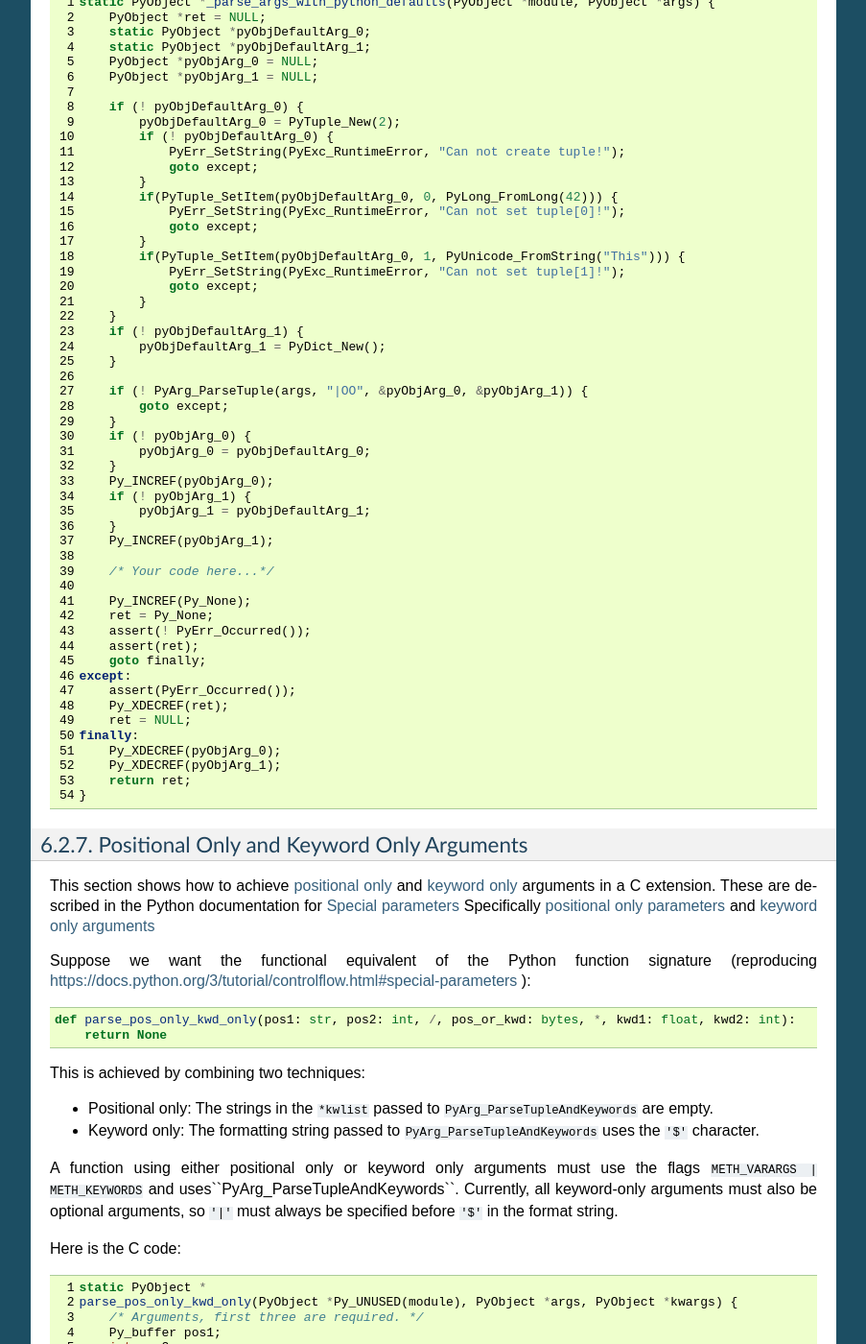
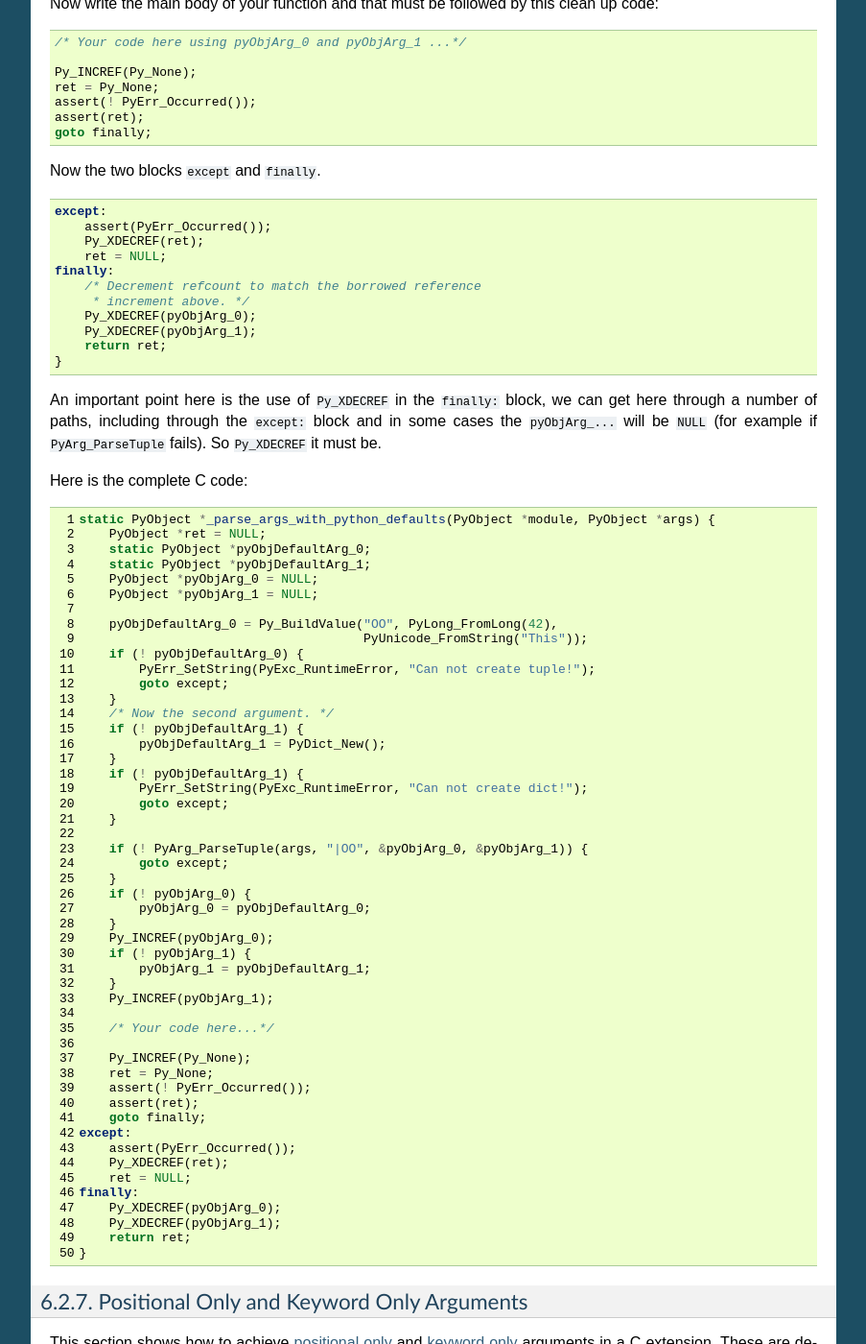
Before and after one commit to paulross/PythonExtensionPatterns, a Sphinx documentation site: the page built from doc/sphinx/source/parsing_arguments.rst, in a window 1280 px wide and 1400 px high, scrolled down 9611 px. Shown: the whole window at 96% size, without its empty margins (198-1101 px from the left). Built offline with Sphinx 7.4.7, drawn with Linux system fonts in a browser that asks for light colours; some of the changed text lies outside the part shown.

Commit message:
Documentation review changes for the chapter "Parsing Python Arguments".

```diff
--- a/doc/sphinx/source/parsing_arguments.rst
+++ b/doc/sphinx/source/parsing_arguments.rst
@@ -28,6 +28,21 @@
 
 The C function signature must be declared correctly depending on the arguments it is expected to work with.
 Here is a small summary of the required declaration.
+
+In all cases the function has a *context* which is the first argument.
+
+- For free functions the first argument is the module within which the function is declared.
+  This allows you to access other attributes or functions in the module.
+- For member functions (methods) the first argument is the object within which the function is declared ( ``self`` ).
+  This allows you to access other properties or functions in the object.
+
+If the argument is unused then the `Py_UNUSED <https://docs.python.org/3/c-api/intro.html#c.Py_UNUSED>`_ can be used to
+supress a compiler warning or error thus:
+
+.. code-block:: c
+
+    static PyObject *
+    parse_args_kwargs(PyObject *Py_UNUSED(module), PyObject *args, PyObject *kwargs);
 
 No Arguments
 ^^^^^^^^^^^^^^^^^^
@@ -113,21 +128,36 @@
 .. warning::
 
     Error messages can be slightly misleading as the argument index is the *C* index
-    not the *Python* index. For example a C function using ``METH_VARARGS`` declared as
+    not the *Python* index.
+
+    For example a C function using ``METH_VARARGS`` declared as:
+
     ``static PyObject *parse_args(PyObject *module, PyObject *args);``
-    which expects the Python argument[0] to be a bytes object and the Python argument[1]
-    to be an integer by using ``PyArg_ParseTuple(args, "Si", &arg0, &arg1)``.
 
-    Calling this from Python with ``parse_args(21, 22)`` will give
+    Which expects the Python argument[0] to be a bytes object and the Python argument[1]
+    to be an integer by using:
+
+    ``PyArg_ParseTuple(args, "Si", &arg0, &arg1)``
+
+    Calling this from Python with ``parse_args(21, 22)`` will give:
+
     ``TypeError: argument 1 must be bytes, not int``.
 
     The "1" here refers to the C index not the Python index.
-    The correct call would be to change the 0th Python argument to
+    The correct call would be to change the 0th Python argument to:
+
     ``cParseArgs.parse_args(b'21', 22)``
 
-    Also consider the signature ``def parse_args(a: bytes, b: int, c: str = '') -> int:``
-    Called with ``parse_args(b'bytes', '456')`` gives the error "'str' object cannot be interpreted as an integer"
+    Also consider the signature:
+
+    ``def parse_args(a: bytes, b: int, c: str = '') -> int:``
+
+    Called with ``parse_args(b'bytes', '456')`` gives the error:
+
+    ``"'str' object cannot be interpreted as an integer"``
+
     without specifying which argument it is referring to.
+
 
 Examples
 ====================================
@@ -149,7 +179,7 @@
     }
 
 This function is added to the module methods with the ``METH_NOARGS`` value.
-The Python interpreter will raise a ``TypeError`` in any arguments are offered.
+The Python interpreter will raise a ``TypeError`` on any arguments are offered to the function.
 
 .. code-block:: c
 
@@ -207,7 +237,7 @@
 
 
 Arguments as Borrowed References
-^^^^^^^^^^^^^^^^^^^^^^^^^^^^^^^^
+^^^^^^^^^^^^^^^^^^^^^^^^^^^^^^^^^^^
 
 There is some subtlety here as indicated by the comments. ``*arg`` is not our reference, it is a borrowed reference
 so why don't we increment it at the beginning of this function and decrement it at the end?
@@ -308,17 +338,18 @@
 
 The function will be called with three arguments, the module, a ``PyTupleObject`` that contains a tuple of arguments
 and a ``PyDictObject`` that contains a dictionary of keyword arguments.
+The keyword arguments can be NULL if there are no keyword arguments.
 You can either parse these yourself or use a helper method to parse it into Python and C types.
 
-In the following code we are expecting a sequence and an optional integer defaulting to 1.
+In the following code we are expecting a sequence and an optional integer count defaulting to 1.
 It returns the `sequence` repeated `count` times.
 In Python the equivalent function declaration would be::
 
     def parse_args_kwargs(sequence=typing.Sequence[typing.Any], count: = 1) -> typing.Sequence[typing.Any]:
         return sequence * count
 
-Here is the C code, note the string that describes the argument types passed to ``PyArg_ParseTupleAndKeywords``,
-if these types are not present a ``ValueError`` will be set.
+Here is the C code, note the string ``"O|i"`` that describes the argument types passed to
+``PyArg_ParseTupleAndKeywords``, if these types are not present a ``TypeError`` will be set.
 
 .. code-block:: c
 
@@ -420,7 +451,7 @@
     /* arg.buf has the byte data of length arg.len */
 
 However this will likely segfault if it is used as a default argument using ``"|y*"`` formatting string as the
-Py_Buffer is uninitialized.
+``Py_Buffer`` is uninitialized.
 Here is the fix for using a default value of ``b''``:
 
 .. code-block:: c
@@ -477,10 +508,10 @@
 
     def function(arg_0=(42, "this"), arg_1={}):
 
-The first argument is immutable, the second is mutable and so we need to mimic the well known behaviour of Python
-with mutable arguments.
-Mutable default arguments are evaluated once only at function definition time and then becomes a (mutable) property of
-the function.
+The first argument is immutable, the second is mutable.
+We need to mimic the well known behaviour of Python with mutable arguments where default arguments are evaluated once
+only at function definition time and then becomes a (mutable) property of the function.
+
 For example:
 
 .. code-block:: python
@@ -507,7 +538,7 @@
 
 .. code-block:: c
 
-    static PyObject *_parse_args_with_python_defaults(PyObject *module, PyObject *args) {
+    static PyObject *parse_args_with_python_defaults(PyObject *module, PyObject *args) {
         PyObject *ret = NULL;
 
         /* This first pointer need not be static as the argument is immutable
@@ -528,33 +559,31 @@
         PyObject *pyObjArg_0 = NULL;
         PyObject *pyObjArg_1 = NULL;
 
-Then, if the default values have not been initialised, initialise them. In this case it is a bit tedious merely because of the nature of the arguments. So in practice this might be clearer if this was in separate function:
+Then, if the default values have not been initialised, initialise them.
+In this case it is a bit tedious merely because of the nature of the arguments.
+So in practice this might be clearer if this was in separate function:
 
 .. code-block:: c
 
         /* Initialise first argument to its default Python value. */
+        pyObjDefaultArg_0 = Py_BuildValue("OO", PyLong_FromLong(42),
+                                          PyUnicode_FromString("This"));
         if (! pyObjDefaultArg_0) {
-            pyObjDefaultArg_0 = PyTuple_New(2);
-            if (! pyObjDefaultArg_0) {
-                PyErr_SetString(PyExc_RuntimeError, "Can not create tuple!");
-                goto except;
-            }
-            if(PyTuple_SetItem(pyObjDefaultArg_0, 0, PyLong_FromLong(42))) {
-                PyErr_SetString(PyExc_RuntimeError, "Can not set tuple[0]!");
-                goto except;
-            }
-            if(PyTuple_SetItem(pyObjDefaultArg_0, 1, PyUnicode_FromString("This"))) {
-                PyErr_SetString(PyExc_RuntimeError, "Can not set tuple[1]!");
-                goto except;
-            }
+            PyErr_SetString(PyExc_RuntimeError, "Can not create tuple!");
+            goto except;
         }
         /* Now the second argument. */
         if (! pyObjDefaultArg_1) {
             pyObjDefaultArg_1 = PyDict_New();
         }
+        if (! pyObjDefaultArg_1) {
+            PyErr_SetString(PyExc_RuntimeError, "Can not create dict!");
+            goto except;
+        }
 
-
-Now parse the given arguments to see what, if anything, is there. ``PyArg_ParseTuple`` will set each working pointer non-``NULL`` if the argument is present. As we set the working pointers ``NULL`` prior to this call we can now tell if any argument is present.
+Now parse the given arguments to see what, if anything, is there.
+``PyArg_ParseTuple`` will set each working pointer non-``NULL`` if the argument is present.
+As we set the working pointers ``NULL`` prior to this call we can now tell if any argument is present.
 
 .. code-block:: c
 
@@ -599,13 +628,16 @@
         Py_XDECREF(ret);
         ret = NULL;
     finally:
-        /* Decrement refcount to match the increment above. */
+        /* Decrement refcount to match the borrowed reference
+         * increment above. */
         Py_XDECREF(pyObjArg_0);
         Py_XDECREF(pyObjArg_1);
         return ret;
     }
 
-An important point here is the use of ``Py_XDECREF`` in the ``finally:`` block, we can get here through a number of paths, including through the ``except:`` block and in some cases the ``pyObjArg_...`` will be ``NULL`` (for example if ``PyArg_ParseTuple`` fails). So  ``Py_XDECREF`` it must be.
+An important point here is the use of ``Py_XDECREF`` in the ``finally:`` block, we can get here through a number of
+paths, including through the ``except:`` block and in some cases the ``pyObjArg_...`` will be ``NULL``
+(for example if ``PyArg_ParseTuple`` fails). So  ``Py_XDECREF`` it must be.
 
 Here is the complete C code:
 
@@ -619,23 +651,19 @@
         PyObject *pyObjArg_0 = NULL;
         PyObject *pyObjArg_1 = NULL;
 
+        pyObjDefaultArg_0 = Py_BuildValue("OO", PyLong_FromLong(42),
+                                          PyUnicode_FromString("This"));
         if (! pyObjDefaultArg_0) {
-            pyObjDefaultArg_0 = PyTuple_New(2);
-            if (! pyObjDefaultArg_0) {
-                PyErr_SetString(PyExc_RuntimeError, "Can not create tuple!");
-                goto except;
-            }
-            if(PyTuple_SetItem(pyObjDefaultArg_0, 0, PyLong_FromLong(42))) {
-                PyErr_SetString(PyExc_RuntimeError, "Can not set tuple[0]!");
-                goto except;
-            }
-            if(PyTuple_SetItem(pyObjDefaultArg_0, 1, PyUnicode_FromString("This"))) {
-                PyErr_SetString(PyExc_RuntimeError, "Can not set tuple[1]!");
-                goto except;
-            }
+            PyErr_SetString(PyExc_RuntimeError, "Can not create tuple!");
+            goto except;
+        }
+        /* Now the second argument. */
+        if (! pyObjDefaultArg_1) {
+            pyObjDefaultArg_1 = PyDict_New();
         }
         if (! pyObjDefaultArg_1) {
-            pyObjDefaultArg_1 = PyDict_New();
+            PyErr_SetString(PyExc_RuntimeError, "Can not create dict!");
+            goto except;
         }
 
         if (! PyArg_ParseTuple(args, "|OO", &pyObjArg_0, &pyObjArg_1)) {
@@ -676,12 +704,15 @@
 These are described in the Python documentation for
 `Special parameters <https://docs.python.org/3/tutorial/controlflow.html#special-parameters>`_
 Specifically `positional only parameters <https://docs.python.org/3/tutorial/controlflow.html#positional-only-parameters>`_
-and `keyword only arguments <https://docs.python.org/3/tutorial/controlflow.html#keyword-only-arguments>`_
+and `keyword only arguments <https://docs.python.org/3/tutorial/controlflow.html#keyword-only-arguments>`_.
 
 Suppose we want the functional equivalent of the Python function signature
-(reproducing https://docs.python.org/3/tutorial/controlflow.html#special-parameters )::
+(reproducing https://docs.python.org/3/tutorial/controlflow.html#special-parameters ):
 
-    def parse_pos_only_kwd_only(pos1: str, pos2: int, /, pos_or_kwd: bytes, *, kwd1: float, kwd2: int):
+.. code-block:: python
+
+    def parse_pos_only_kwd_only(pos1: str, pos2: int, /, pos_or_kwd: bytes, *, kwd1: float,
+                                kwd2: int):
         return None
 
 This is achieved by combining two techniques:
@@ -690,7 +721,7 @@
 - Keyword only: The formatting string passed to ``PyArg_ParseTupleAndKeywords`` uses the ``'$'`` character.
 
 A function using either positional only or keyword only arguments must use the flags ``METH_VARARGS | METH_KEYWORDS``
-and uses``PyArg_ParseTupleAndKeywords``. Currently, all keyword-only arguments must also be optional arguments, so ``'|'`` must always be
+and uses ``PyArg_ParseTupleAndKeywords``. Currently, all keyword-only arguments must also be optional arguments, so ``'|'`` must always be
 specified before ``'$'`` in the format string.
 
 Here is the C code:
@@ -710,17 +741,21 @@
                 "",                 /* pos1 is positional only. */
                 "",                 /* pos2 is positional only. */
                 "pos_or_kwd",       /* pos_or_kwd can be positional or keyword argument. */
-                "kwd1",             /* kwd1 is keyword only argument by use of '$' in format string. */
-                "kwd2",             /* kwd2 is keyword only argument by use of '$' in format string. */
+                        /* NOTE: As '$' is in format string the next to are keyword only. */
+                "kwd1",             /* kwd1 is keyword only argument. */
+                "kwd2",             /* kwd2 is keyword only argument. */
                 NULL,
         };
 
-        if (!PyArg_ParseTupleAndKeywords(args, kwargs, "s*iy*|$di", kwlist, &pos1, &pos2, &pos_or_kwd, &kwd1, &kwd2)) {
+        if (!PyArg_ParseTupleAndKeywords(args, kwargs, "s*iy*|$di", kwlist, &pos1, &pos2,
+                                         &pos_or_kwd, &kwd1, &kwd2)) {
             assert(PyErr_Occurred());
             return NULL;
         }
-        /* Return the parsed arguments. */
-        return Py_BuildValue("s#iy#di", pos1.buf, pos1.len, pos2, pos_or_kwd.buf, pos_or_kwd.len, kwd1, kwd2);
+        /* Return the parsed arguments.
+         * NOTE the asymmetry between "s*iy*|$di" above and "s#iy#di" here. */
+        return Py_BuildValue("s#iy#di", pos1.buf, pos1.len, pos2, pos_or_kwd.buf,
+                             pos_or_kwd.len, kwd1, kwd2);
     }
 
 
@@ -742,15 +777,20 @@
     int sum_list_of_longs(PyObject *list_longs, void *address) {
         PyObject *item = NULL;
 
-        if (!list_longs || !PyList_Check(list_longs)) { /* Note: PyList_Check allows sub-types. */
-            PyErr_Format(PyExc_TypeError, "check_list_of_longs(): First argument is not a list");
+        /* Note: PyList_Check allows sub-types. */
+        if (! list_longs || ! PyList_Check(list_longs)) {
+            PyErr_Format(PyExc_TypeError,
+                         "check_list_of_longs(): First argument is not a list"
+            );
             return 0;
         }
         long result = 0L;
         for (Py_ssize_t i = 0; i < PyList_GET_SIZE(list_longs); ++i) {
             item = PyList_GetItem(list_longs, i);
             if (!PyLong_CheckExact(item)) {
-                PyErr_Format(PyExc_TypeError, "check_list_of_longs(): Item %d is not a Python integer.", i);
+                PyErr_Format(PyExc_TypeError,
+                             "check_list_of_longs(): Item %d is not a Python integer.", i
+                );
                 return 0;
             }
             /* PyLong_AsLong() must always succeed because of check above. */
```
Also changed, not shown: other parts of doc/sphinx/source/parsing_arguments.rst (+3 -3 lines).
